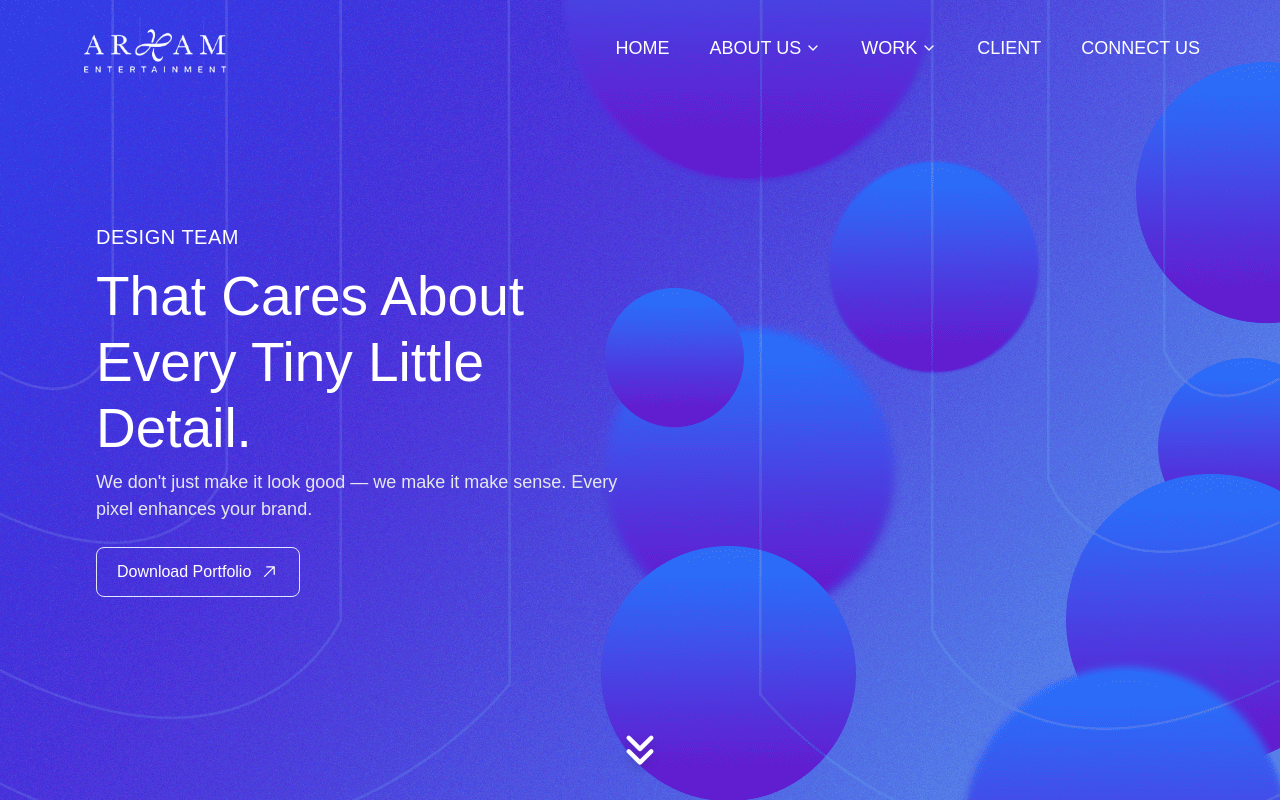
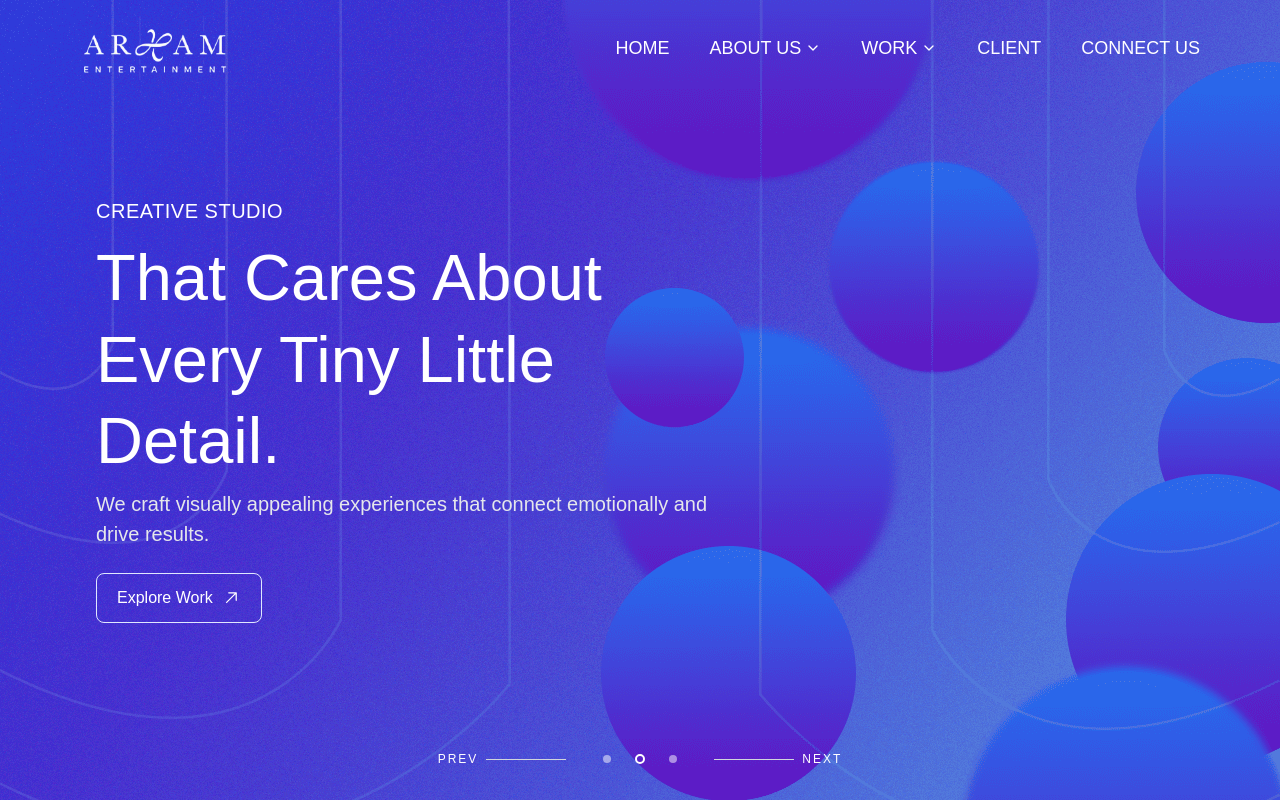
Before and after one commit to Manish019/ArhanMedia, a React (Vite) app: page / in a window 1280 px wide. Shown: the top 802 px of the page. Built offline with nearby package versions, Linux system fonts and the light colour scheme.

Commit message:
bullet point updated

```diff
--- a/src/components/HomeSlider.jsx
+++ b/src/components/HomeSlider.jsx
@@ -11,7 +11,7 @@ import { FaAnglesDown } from "react-icons/fa6";
 
 
 // import required modules
-import { Autoplay, Pagination} from 'swiper/modules';
+import { Autoplay, Pagination, Navigation } from 'swiper/modules';
 import { Link } from 'react-router-dom';
 import { motion } from "framer-motion";
 import './Homeslider.css'
@@ -27,27 +27,27 @@ const slidesData = [
     buttonText: "Download Portfolio",
     buttonLink: "/",
   },
-  // {
-  //   id: 2,
-  //   image: "/n-slider.png",
-  //   subtitle: "CREATIVE STUDIO",
-  //   title1: "That Cares About Every Tiny Little Detail.",
-  //   description:
-  //     "We craft visually appealing experiences that connect emotionally and drive results.",
-  //   buttonText: "Explore Work",
-  //   buttonLink: "/portfolio",
-  // },
-  // {
-  //   id: 3,
-  //  image: "/n-slider.png",
-  //   subtitle: "DIGITAL EXPERTS",
-  //   title1: "That Cares About Every Tiny Little Detail.",
+  {
+    id: 2,
+    image: "/n-slider.png",
+    subtitle: "CREATIVE STUDIO",
+    title1: "That Cares About Every Tiny Little Detail.",
+    description:
+      "We craft visually appealing experiences that connect emotionally and drive results.",
+    buttonText: "Explore Work",
+    buttonLink: "/portfolio",
+  },
+  {
+    id: 3,
+   image: "/n-slider.png",
+    subtitle: "DIGITAL EXPERTS",
+    title1: "That Cares About Every Tiny Little Detail.",
 
-  //   description:
-  //     "From concept to launch — we create meaningful digital experiences that inspire action.",
-  //   buttonText: "Learn More",
-  //   buttonLink: "/about",
-  // },
+    description:
+      "From concept to launch — we create meaningful digital experiences that inspire action.",
+    buttonText: "Learn More",
+    buttonLink: "/about",
+  },
 ];
 const HomeSlider = () => {
 
@@ -59,59 +59,54 @@ const HomeSlider = () => {
   slidesPerView={1}
   loop={true}
   autoplay={{ delay: 3500, disableOnInteraction: false }}
-        pagination={{ clickable: true }}
-        modules={[Autoplay, Pagination]}
-        className="w-full h-[70vh] sm:h-[75vh] md:h-[85vh] lg:h-screen homeslider"
+  pagination={{
+    el: ".custom-pagination",
+    clickable: true,
+    bulletClass: "custom-bullet",
+    bulletActiveClass: "custom-bullet-active",
+  }}
+  navigation={{
+    nextEl: ".custom-next",
+    prevEl: ".custom-prev",
+  }}
+  modules={[Autoplay, Pagination, Navigation]}
+  className="w-full h-[70vh] sm:h-[75vh] md:h-[85vh] lg:h-screen homeslider relative"
 >
   {slidesData.map((slide) => (
     <SwiperSlide key={slide.id}>
       <div className="relative w-full h-full">
-              {/* Background Image */}
+        {/* Background */}
         <img
           src={slide.image}
           alt={slide.title1}
           className="w-full h-full object-cover"
         />
-
-              {/* Overlay */}
-              <div className="absolute inset-0"></div>
+        <div className="absolute inset-0 bg-black/5"></div>
 
         {/* Content */}
         <div
-  className="
-    absolute inset-0 flex flex-col justify-center items-start  /* 👈 default = left */
-    sm:items-start
-    px-5 sm:px-10 md:px-16 lg:px-24 text-white z-10
-    text-left sm:text-left sm:justify-center gap-3
-  "
+          className="absolute inset-0 flex flex-col justify-center items-start
+          px-5 sm:px-10 md:px-16 lg:px-24 text-white z-10 text-left gap-3"
         >
           <motion.div
             initial={{ y: -40, opacity: 0, scale: 0.95 }}
             whileInView={{ y: 0, opacity: 1, scale: 1 }}
             transition={{ duration: 1, ease: "easeOut" }}
             viewport={{ once: false, amount: 0.3 }}
-    className="
-      w-full sm:w-[90%] md:w-[700px] lg:w-[650px]
-      mx-auto sm:mx-0 lg:mt-5 inner-section
-      text-left
-    "
+            className="w-full sm:w-[90%] md:w-[700px] lg:w-[650px] mx-auto sm:mx-0 lg:mt-5"
           >
-    {/* Subtitle */}
             <h3 className="text-[12px] sm:text-sm md:text-[16px] lg:text-[20px] tracking-wide mb-2 sm:mb-3">
               {slide.subtitle}
             </h3>
 
-    {/* Titles */}
-    <h1 className="text-[26px] sm:text-[34px] md:text-[65px]  leading-tight md:leading-tight mb-2 ">
+            <h1 className="text-[26px] sm:text-[34px] md:text-[65px] leading-tight mb-2">
               {slide.title1}
             </h1>
 
-    {/* Paragraph */}
-    <p className="text-[12px] sm:text-[14px] md:text-[20px] lg:text-[18px] leading-light mb-5 sm:mb-6 text-gray-200">
+            <p className="text-[12px] sm:text-[14px] md:text-[20px] leading-light mb-5 sm:mb-6 text-gray-200">
               {slide.description}
             </p>
 
-    {/* Button */}
             <Link
               to={slide.buttonLink}
               className="inline-flex items-center gap-1 sm:gap-2 border border-indigo-100 hover:bg-indigo-700
@@ -123,18 +118,35 @@ const HomeSlider = () => {
             </Link>
           </motion.div>
         </div>
-
       </div>
     </SwiperSlide>
   ))}
+
+  <div className="absolute bottom-8 left-0 right-0 flex justify-center items-center gap-6 text-white z-20 ">
+  <button className="custom-prev text-sm sm:text-base font-semibold tracking-widest hover:text-indigo-400 transition-all flex items-center gap-2">
+    PREV
+        <span className="block w-20 h-[1px] bg-gray-300"></span> {/* small line before PREV */}
+
+  </button>
+
+  {/* Pagination dots */}
+  <div className="custom-pagination flex items-center gap-3"></div>
+
+  <button className="custom-next text-sm sm:text-base font-semibold tracking-widest hover:text-indigo-400 transition-all flex items-center gap-2">
+        <span className="block w-20 h-[1px] bg-gray-300"></span> {/* small line after NEXT */}
+
+    NEXT
+  </button>
+</div>
+
 </Swiper>
 
       {/* Down Arrow */}
-      <div className="absolute bottom-6 inset-x-0 flex justify-center z-20">
+      {/* <div className="absolute bottom-6 inset-x-0 flex justify-center z-20">
         <Link to="/about">
           <FaAnglesDown className="text-2xl sm:text-3xl md:text-4xl animate-bounce text-white drop-shadow-lg" />
         </Link>
-      </div>
+      </div> */}
     </section>
 
 
--- a/src/components/Homeslider.css
+++ b/src/components/Homeslider.css
@@ -1,5 +1,69 @@
+/* Pagination container with divider lines */
+.line {
+  position: relative;
+  display: inline-block;
+  height: 1px;
+  background: transparent;
+}
+
+.before-line::before,
+.after-line::after {
+  content: "";
+  display: block;
+  width: 40px; /* adjust line length */
+  height: 1px;
+  background-color: rgba(255, 255, 255, 0.4);
+}
+
+/* Custom Swiper pagination (dots) */
+.custom-pagination {
+  display: flex;
+  align-items: center;
+  justify-content: center;
+  width: 100px !important;
+}
+
+.custom-bullet {
+  width: 8px;
+  height: 8px;
+  background-color: #fff;
+  opacity: 0.5;
+  border-radius: 50%;
+  margin: 0 6px;
+  transition: all 0.3s ease;
+  cursor: pointer;
+}
+
+.custom-bullet-active {
+  opacity: 1;
+  background: transparent;
+  border: 2px solid #fff;
+  width: 10px;
+  height: 10px;
+}
+
+/* Navigation buttons hover transition */
+.custom-prev,
+.custom-next {
+  letter-spacing: 2px;
+  transition: color 0.3s ease;
+  font-size: 12px;
+  font-weight: 100;
+  cursor: pointer;
+
+}
+
+.custom-prev:hover,
+.custom-next:hover {
+  color: #818cf8; /* Tailwind Indigo-400 */
+}
+
+
+
+
+
 /* For very small devices (<= 400px) */
-@media (max-width: 400px) {
+@media (max-width: 365px) {
   .slider-section h2 {
     font-size: 1.3rem !important; /* around text-xl */
     line-height: 1.6rem !important;
@@ -18,7 +82,7 @@
 }
 
 /* For small phones (401px - 640px) */
-@media (min-width: 401px) and (max-width: 640px) {
+@media (min-width: 365px) and (max-width: 640px) {
   .slider-section h2 {
     font-size: 1.6rem !important; /* text-2xl */
     line-height: 2rem !important;
@@ -30,8 +94,13 @@
 
   .slider-section button {
     font-size: 0.95rem !important;
-    padding: 8px 18px !important;
+        padding: 6px 0px !important;
+        width: 100px !important;
   }
+  /* .custom-pagination {
+
+  width: 50px !important;
+} */
 }
 
 /* For tablets (641px - 1024px) */
--- a/src/components/Navbar.jsx
+++ b/src/components/Navbar.jsx
@@ -187,7 +187,7 @@ useEffect(() => {
 
           <Link
             to="/connect-us"
-                        className="hover:text-indigo-600 uppercase"
+                        className=" uppercase"
 
           >
             Connect us
```
Lines whose indentation alone changed are shown as unchanged.
